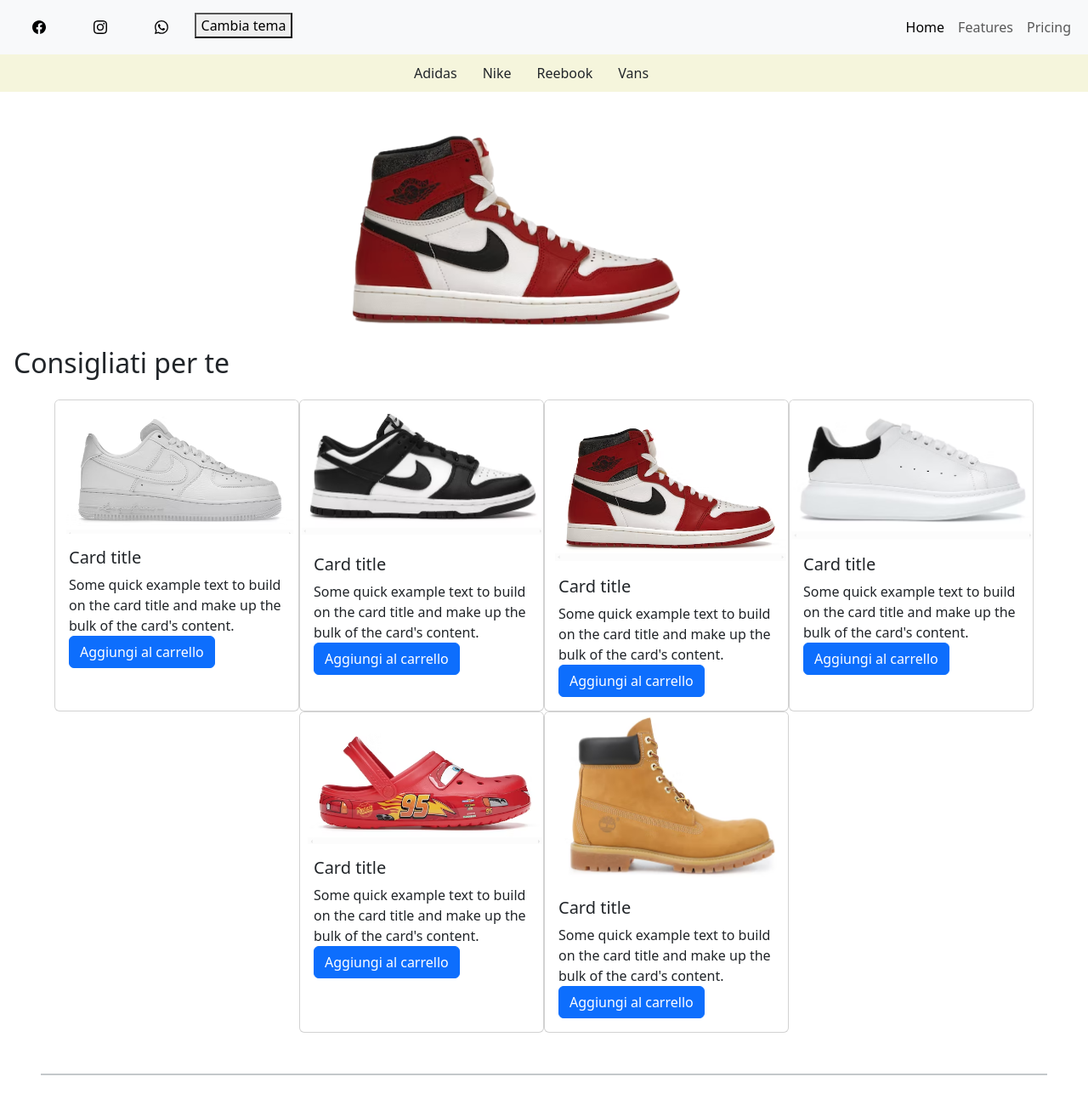
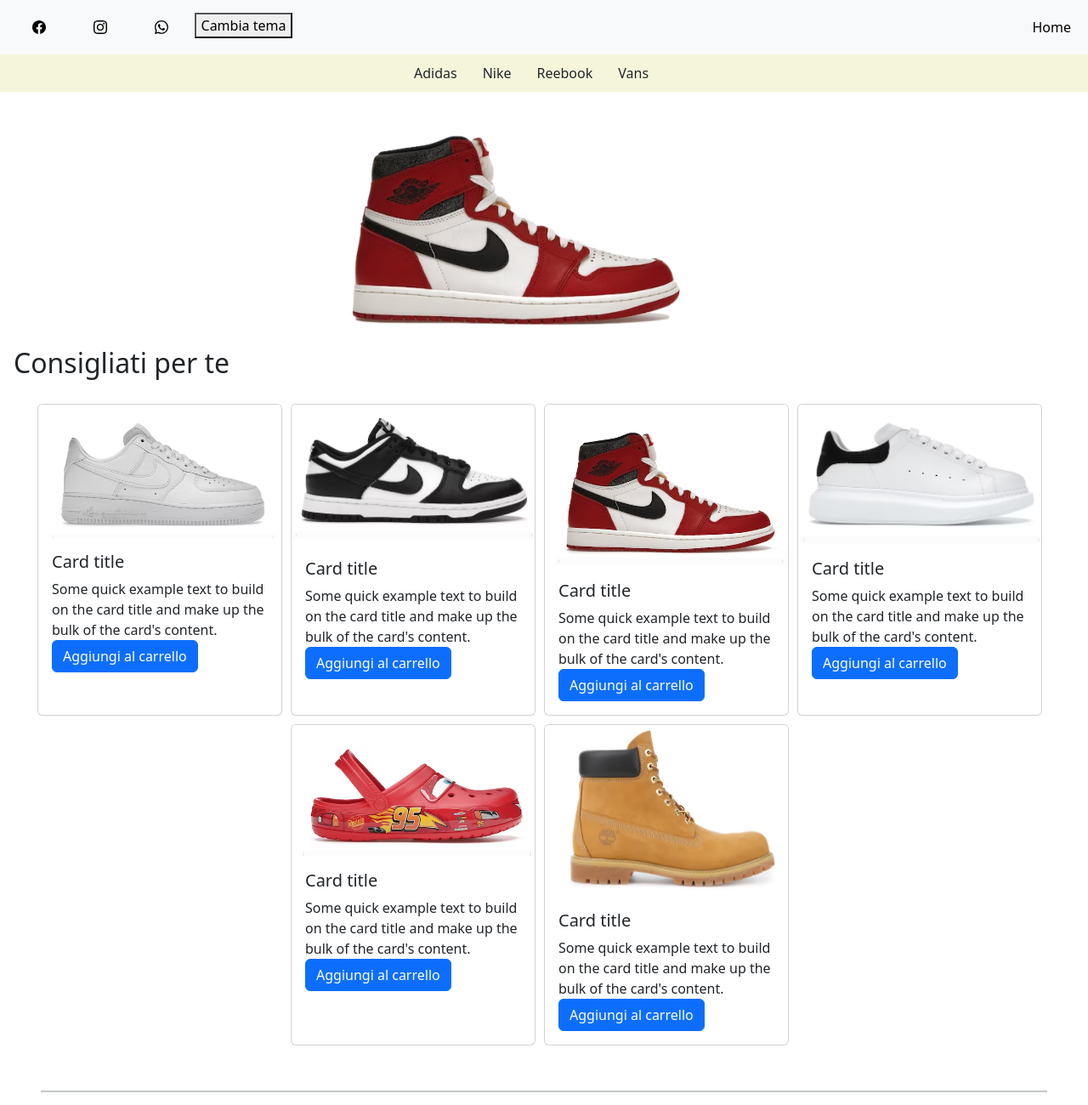
Before and after one commit to DanieleTesti/W5-exercise, a plain HTML site: page index.html in a window 1280 px wide. Shown: the top 1300 px of the page at 85% size. Drawn offline with nearby package versions, Linux system fonts and the light colour scheme.

Commit message:
last update

```diff
--- a/index.html
+++ b/index.html
@@ -42,12 +42,6 @@
               <li class="nav-item">
                 <a class="nav-link active" aria-current="page" href="#">Home</a>
               </li>
-              <li class="nav-item">
-                <a class="nav-link" href="#">Features</a>
-              </li>
-              <li class="nav-item">
-                <a class="nav-link" href="#">Pricing</a>
-              </li>
             </ul>
           </div>
         </div>
@@ -91,7 +85,7 @@
           <h2>Consigliati per te</h2>
         </div>
         <div class="scarpe d-flex flex-wrap justify-content-center">
-          <div class="card" style="width: 18rem">
+          <div class="carta card" style="width: 18rem">
             <img src="./foto/af1.png" class="card-img-top" alt="af1" />
             <div class="card-body">
               <div class="description">
@@ -106,7 +100,7 @@
               </div>
             </div>
           </div>
-          <div class="card" style="width: 18rem">
+          <div class="carta card" style="width: 18rem">
             <img src="./foto/dunk_low.png" class="card-img-top" alt="..." />
             <div class="card-body">
               <div class="description">
@@ -121,7 +115,7 @@
               </div>
             </div>
           </div>
-          <div class="card" style="width: 18rem">
+          <div class="carta card" style="width: 18rem">
             <img src="./foto/jordan_red.png" class="card-img-top" alt="..." />
             <div class="card-body">
               <div class="description">
@@ -136,7 +130,7 @@
               </div>
             </div>
           </div>
-          <div class="card" style="width: 18rem">
+          <div class="carta card" style="width: 18rem">
             <img src="./foto/mcqueen.png" class="card-img-top" alt="..." />
             <div class="card-body">
               <div class="description">
@@ -151,7 +145,7 @@
               </div>
                         </div>
           </div>
-          <div class="card" style="width: 18rem">
+          <div class="carta card" style="width: 18rem">
             <img src="./foto/saetta.png" class="card-img-top" alt="..." />
             <div class="card-body">
               <div class="description">
@@ -166,7 +160,7 @@
               </div>
                         </div>
           </div>
-          <div class="card" style="width: 18rem">
+          <div class="carta card" style="width: 18rem">
             <img src="./foto/timberland.png" class="card-img-top" alt="..." />
             <div class="card-body">
               <div class="description">
@@ -189,7 +183,7 @@
     </main>
     <div class="street d-flex justify-content-evenly">
       <img src="./foto/streetwear.png" alt="streetwear" />
-      <img src="./foto/swatch.png" alt="swatch" />
+      <img src="./foto/swatch.png" alt="swatch" id="orologi"/>
     </div>
     <div class="recensioni">
       <div class="container my-5">
--- /dev/null
+++ b/scss/_mediaQueries.scss
@@ -0,0 +1,15 @@
+@media screen and (max-width: 1250px) {
+  .street {
+    display: flex;
+    flex-wrap: wrap;
+    img {
+      margin: 0.5em;
+    }
+  }
+}
+
+@media screen and(max-width:810px) {
+  #orologi {
+    width: 422px;
+  }
+}
--- a/scss/app.scss
+++ b/scss/app.scss
@@ -2,6 +2,7 @@
 @import "functions";
 @import "footer";
 @import "carosello";
+@import "mediaQueries";
 
 .scelta {
   background-color: $normal_bg;
@@ -22,6 +23,10 @@
   }
 }
 
+.carta {
+  margin: 5px 10px 5px 0;
+}
+
 .social {
   img {
     padding: 1em;
```
Also changed, not shown: scss/app.css, 1 other file.
